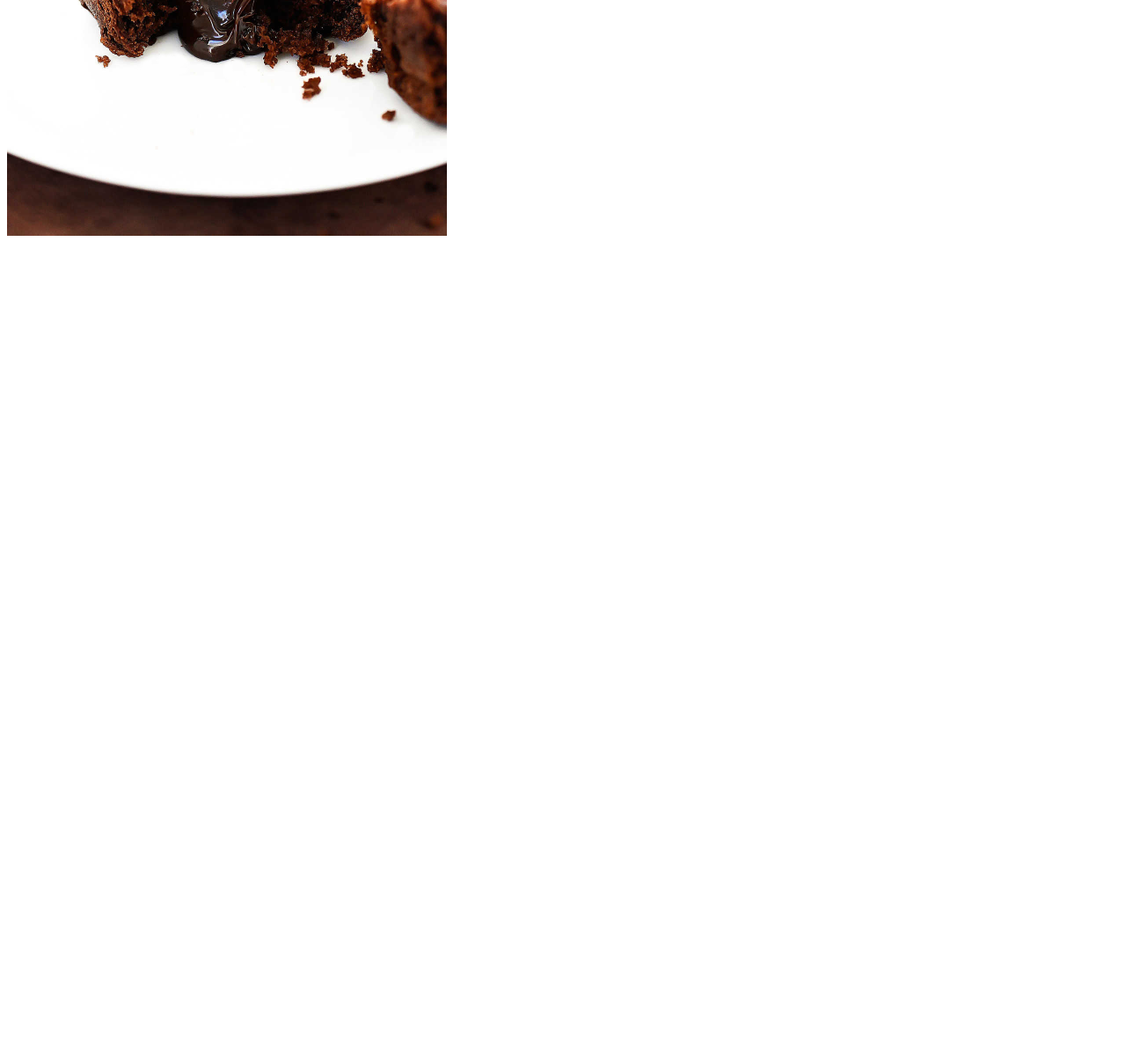
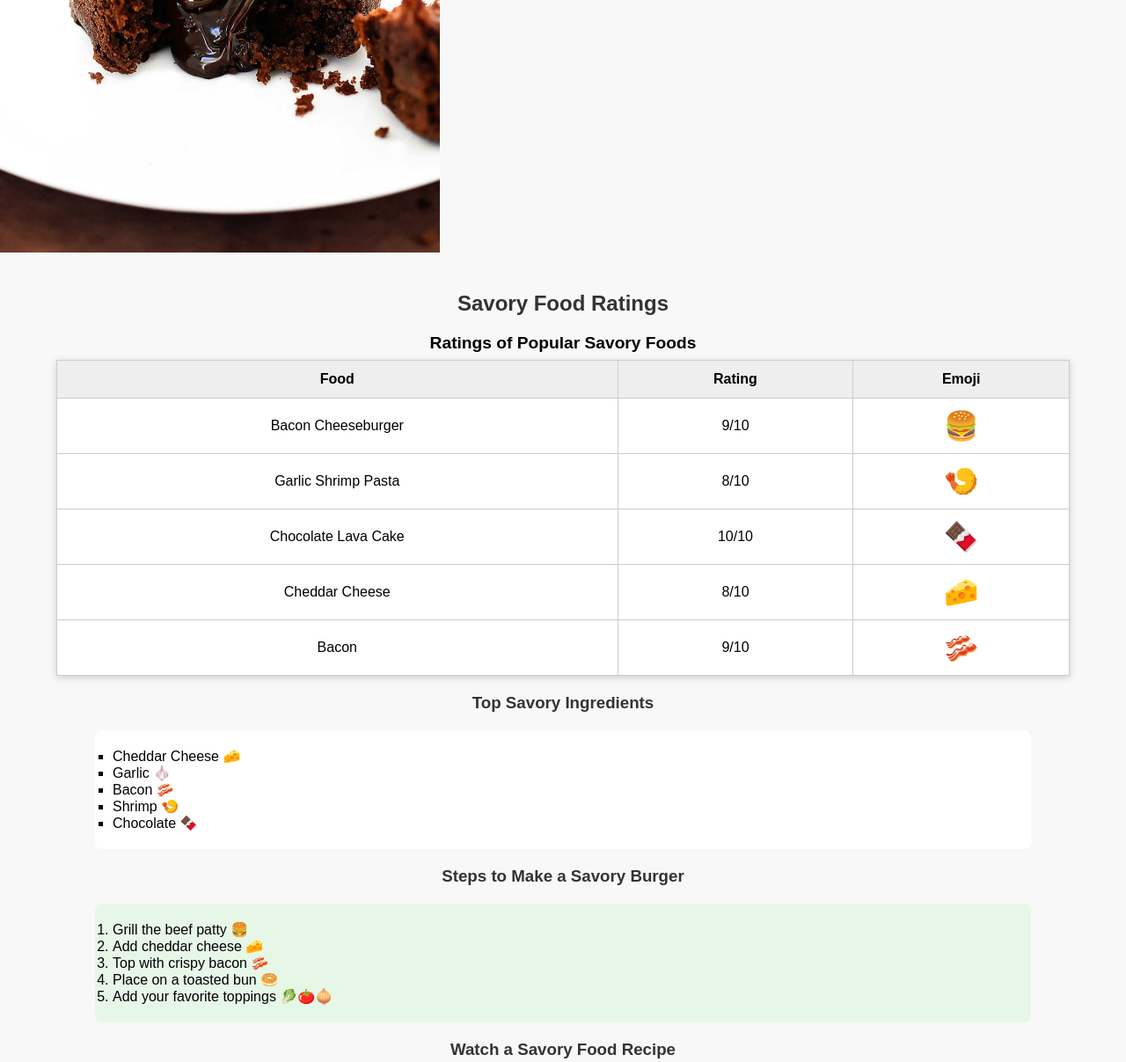
Before and after one commit to tybyrd74-dev/SAVORY-food, a plain HTML site: page index.html in a window 1280 px wide. Shown: the part 2195-3402 px from the top of the page at 88% size. Before the commit the page ends 2495 px from the top, so only its background shows below. Drawn offline with Linux system fonts and the light colour scheme.

Commit message:
commit vid

```diff
--- a/index.html
+++ b/index.html
@@ -10,7 +10,19 @@
         <title>savoryfood</title>
         <meta name="description" content="">
         <meta name="viewport" content="width=device-width, initial-scale=1">
-        <link rel="stylesheet" href="">
+            <style>
+                body { font-family: Arial, sans-serif; background: #f8f8f8; margin: 0; padding: 0; }
+                h1, h2, h3, h4 { color: #333; }
+                table { border-collapse: collapse; width: 90%; margin: 20px auto; background: #fff; box-shadow: 0 2px 8px #ccc; }
+                th, td { border: 1px solid #ccc; padding: 12px; text-align: center; }
+                th { background: #eee; }
+                caption { font-weight: bold; font-size: 1.2em; margin-bottom: 8px; }
+                ul.ingredient-list { margin: 20px auto; width: 80%; background: #fff; padding: 20px; border-radius: 8px; list-style-type: square; }
+                ol.food-steps { margin: 20px auto; width: 80%; background: #e7f7e7; padding: 20px; border-radius: 8px; list-style-type: decimal; }
+                iframe { display: block; margin: 20px auto; border: 2px solid #333; border-radius: 8px; }
+                .emoji { font-size: 2em; margin: 0 5px; }
+                .js-btn { display: block; margin: 20px auto; padding: 10px 20px; font-size: 1em; background: #333; color: #fff; border: none; border-radius: 5px; cursor: pointer; }
+            </style>
     </head>
     <body>
         <!--[if lt IE 7]>
@@ -28,6 +40,72 @@
         <h4>Finally, we have the savory chocolate lava cake!</h4>
         <p>This savory chocolate lava cake is a decadent dessert made with rich dark chocolate, and a gooey molten center. Served warm with a scoop of vanilla ice cream and a drizzle of caramel sauce, this dessert is the perfect way to end your savory food adventure!</p>
         <img src="image/Easy-Molten-Chocolate-Lava-Cakes4.jpg" alt="Savory Chocolate Lava Cake" style="max-width: 500px; width: 100%; height: auto; margin-bottom: 20px;">
+            <!-- Accessible Table Example -->
+            <h2 style="text-align:center;">Savory Food Ratings</h2>
+            <table aria-label="Savory Food Ratings">
+                <caption>Ratings of Popular Savory Foods</caption>
+                <thead>
+                    <tr>
+                        <th scope="col">Food</th>
+                        <th scope="col">Rating</th>
+                        <th scope="col">Emoji</th>
+                    </tr>
+                </thead>
+                <tbody>
+                    <tr>
+                        <td>Bacon Cheeseburger</td>
+                        <td>9/10</td>
+                        <td class="emoji" aria-label="burger">🍔</td>
+                    </tr>
+                    <tr>
+                        <td>Garlic Shrimp Pasta</td>
+                        <td>8/10</td>
+                        <td class="emoji" aria-label="shrimp">🍤</td>
+                    </tr>
+                    <tr>
+                        <td>Chocolate Lava Cake</td>
+                        <td>10/10</td>
+                        <td class="emoji" aria-label="chocolate">🍫</td>
+                    </tr>
+                    <tr>
+                        <td>Cheddar Cheese</td>
+                        <td>8/10</td>
+                        <td class="emoji" aria-label="cheese">🧀</td>
+                    </tr>
+                    <tr>
+                        <td>Bacon</td>
+                        <td>9/10</td>
+                        <td class="emoji" aria-label="bacon">🥓</td>
+                    </tr>
+                </tbody>
+            </table>
+
+            <!-- List Example 1: Unordered -->
+            <h3 style="text-align:center;">Top Savory Ingredients</h3>
+            <ul class="ingredient-list">
+                <li>Cheddar Cheese 🧀</li>
+                <li>Garlic 🧄</li>
+                <li>Bacon 🥓</li>
+                <li>Shrimp 🍤</li>
+                <li>Chocolate 🍫</li>
+            </ul>
+
+            <!-- List Example 2: Ordered -->
+            <h3 style="text-align:center;">Steps to Make a Savory Burger</h3>
+            <ol class="food-steps">
+                <li>Grill the beef patty 🍔</li>
+                <li>Add cheddar cheese 🧀</li>
+                <li>Top with crispy bacon 🥓</li>
+                <li>Place on a toasted bun 🥯</li>
+                <li>Add your favorite toppings 🥬🍅🧅</li>
+            </ol>
+
+        <!-- Iframe Example -->
+        <h3 style="text-align:center;">Watch a Savory Food Recipe</h3>
+    <iframe width="560" height="315" src="https://www.youtube.com/embed/T5SYu8tyKjM?si=LcLVIGuKe03BIrz6" title="YouTube video player" frameborder="0" allow="accelerometer; autoplay; clipboard-write; encrypted-media; gyroscope; picture-in-picture; web-share" referrerpolicy="strict-origin-when-cross-origin" allowfullscreen></iframe>
+
+            <!-- Simple JavaScript Example -->
+            <button class="js-btn" onclick="alert('Savory food makes life better! 😋')">Click for Savory Surprise!</button>
         <script src="" async defer></script>
     </body>
 </html>
```
Also changed, not shown: 1 other file.
